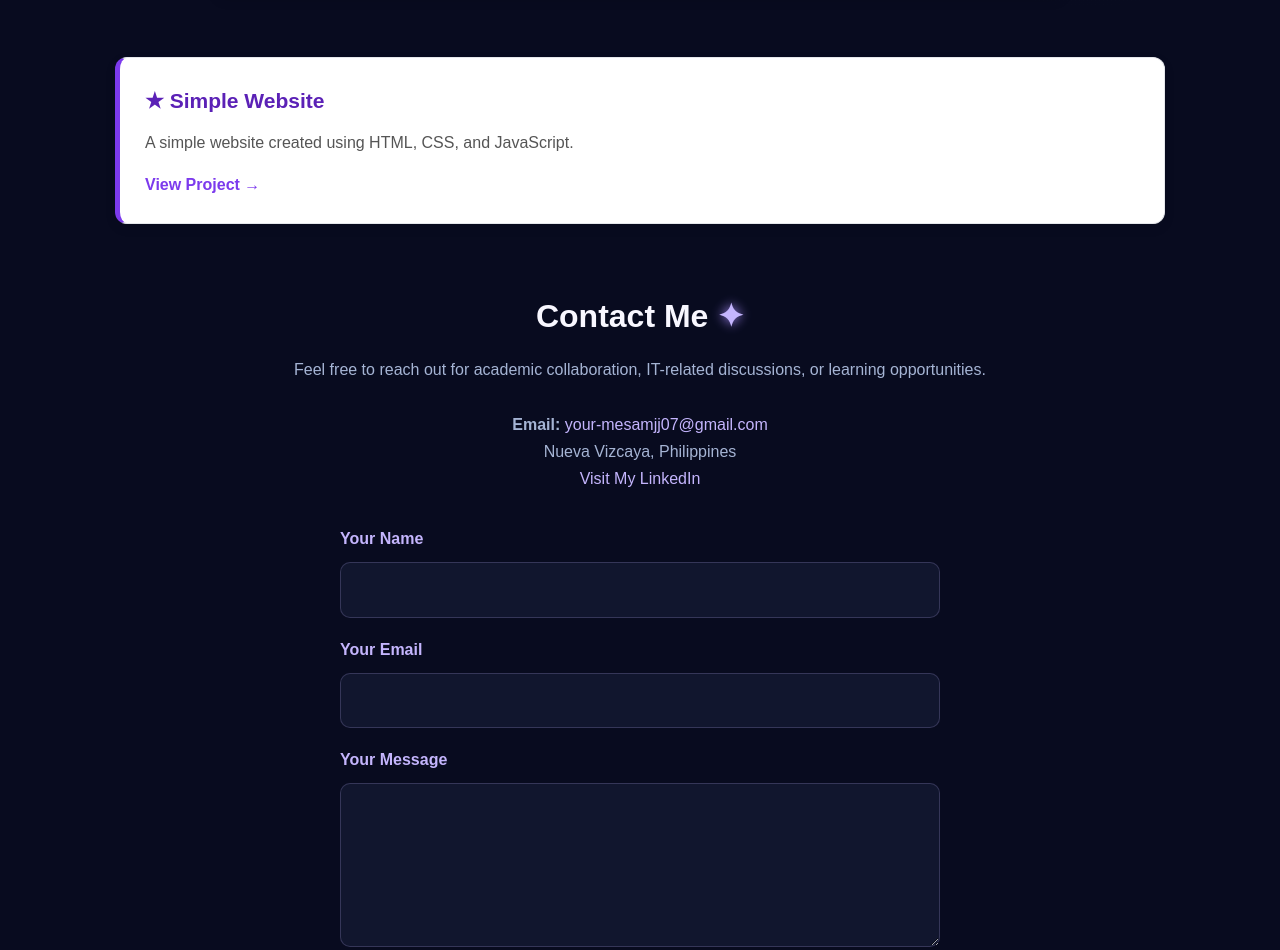
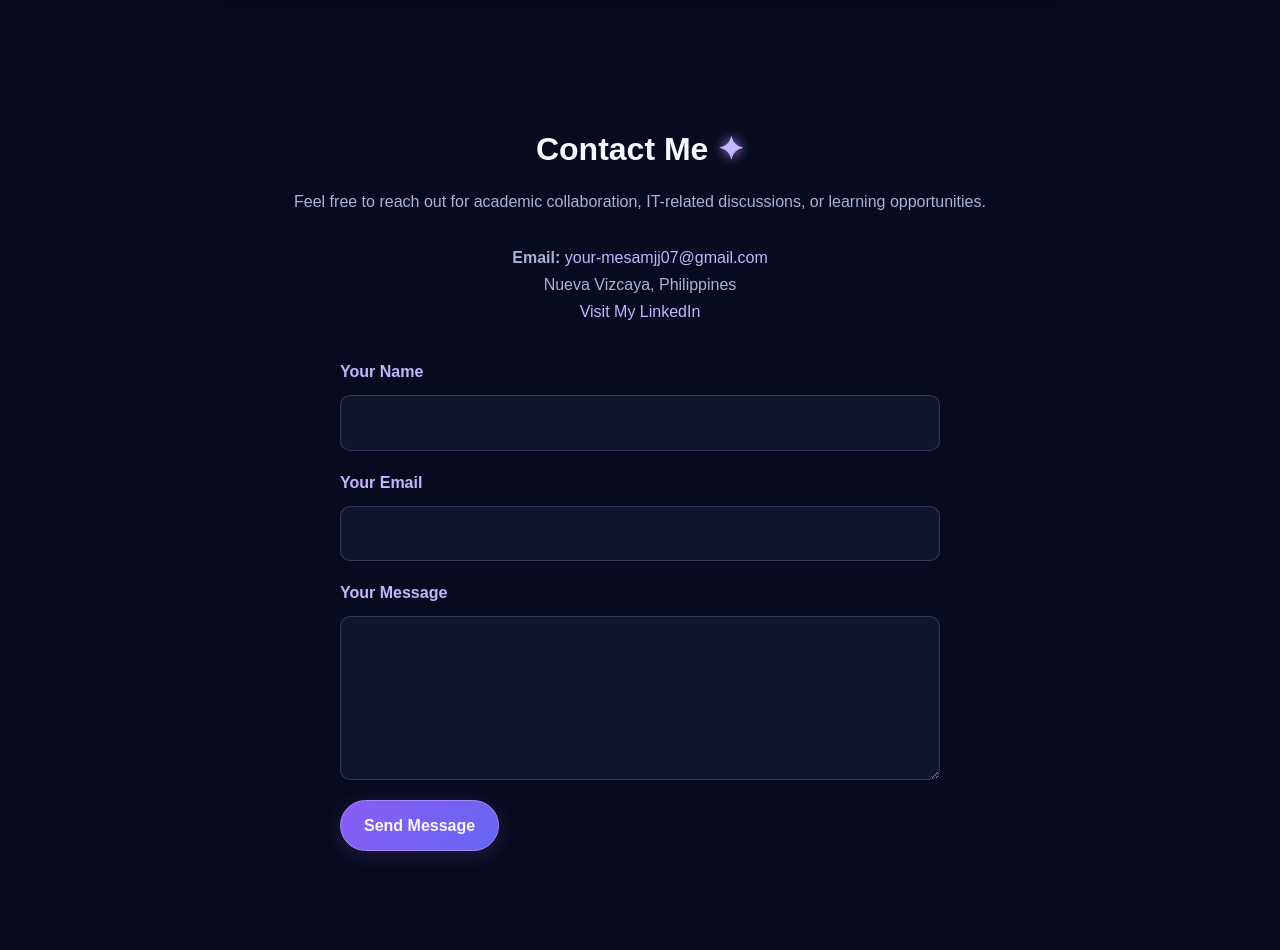
Before and after one commit to mesamjj07-oss/mesamjj07-oss.github.io, a plain HTML site: page index.html in a window 1280 px wide. Shown: the part 3966-4916 px from the top of the page. Drawn offline with Linux system fonts and the light colour scheme; no server answers.

Commit message:
Update index.html

```diff
--- a/index.html
+++ b/index.html
@@ -329,20 +329,6 @@
 </section>
 
 
-        </div>
-
-        <div class="box">
-            <h3 id="projectTitle3">★ Simple Website</h3>
-            <p id="projectDescription3">
-                A simple website created using HTML, CSS, and JavaScript.
-            </p>
-            <a href="#" id="projectLink3" class="project-link">
-                View Project →
-            </a>
-        </div>
-    </div>
-</section>
-
         <!-- CONTACT -->
         <section id="contact" class="section container">
             <h2 class="section-title">Contact Me</h2>
```
